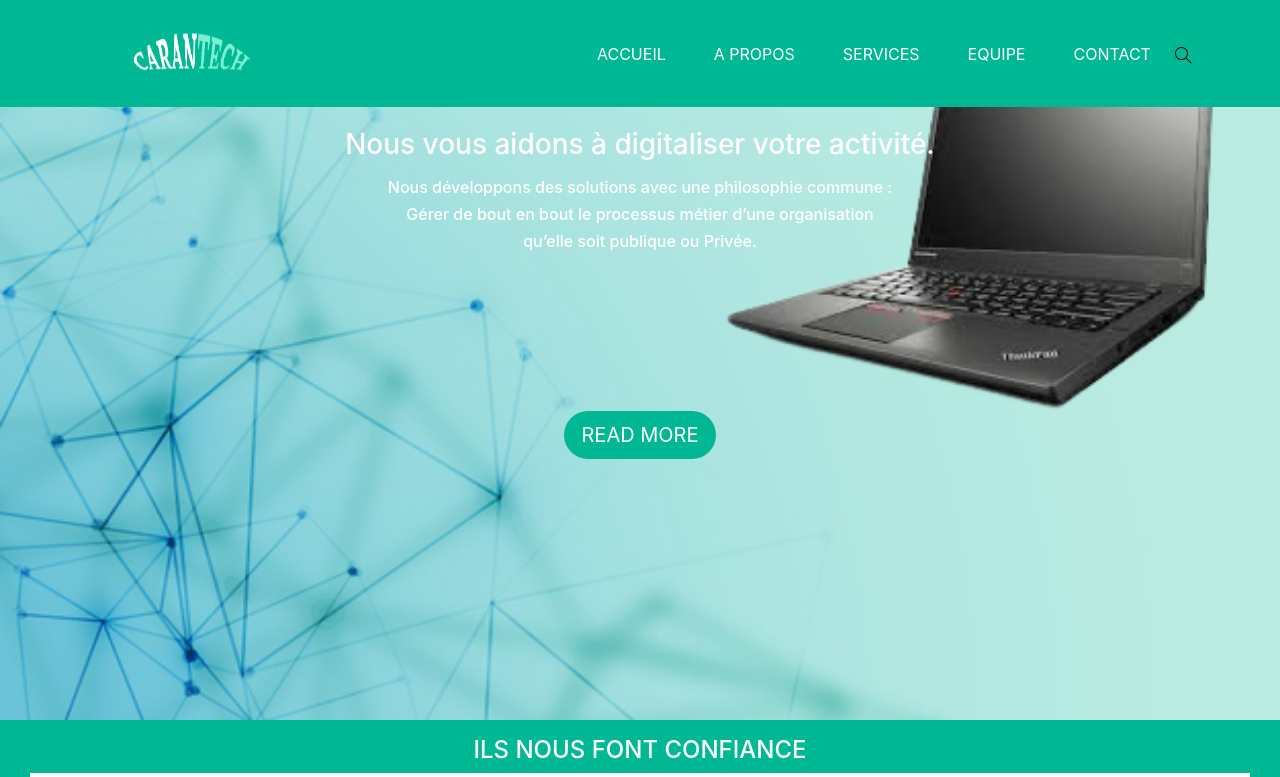
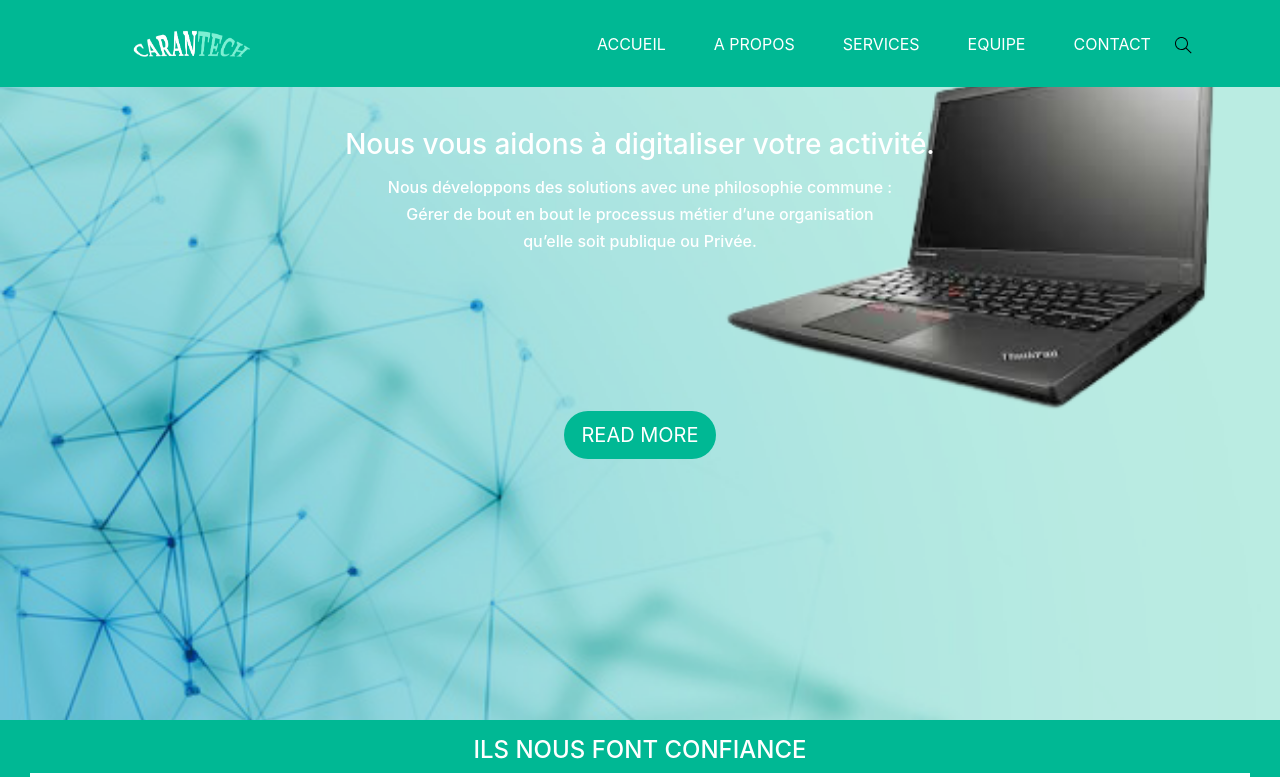
Before and after one commit to mldiouf/carantech, a plain HTML site: page index.html in a window 1280 px wide. Shown: the top 777 px of the page. Drawn offline with nearby package versions, Linux system fonts and the light colour scheme.

Commit message:
Add files via upload

```diff
--- a/index.html
+++ b/index.html
@@ -19,7 +19,7 @@
   top: 0;
   z-index: 99;" >
     <div class="container-fluid">
-      <a class="navbar-brand offset-1 pt-3" href="#"> <img src="img/logo.png" style="width: 120px; height: 70px;"> </a>
+      <a class="navbar-brand offset-1 pt-3" href="#"> <img src="img/logo.png" style="width: 120px; height: 50px;"> </a>
       <button class="navbar-toggler" type="button" data-bs-toggle="collapse" data-bs-target="#navbarScroll" aria-controls="navbarScroll" aria-expanded="false" aria-label="Toggle navigation">
         <span class="navbar-toggler-icon"></span>
       </button>
```
